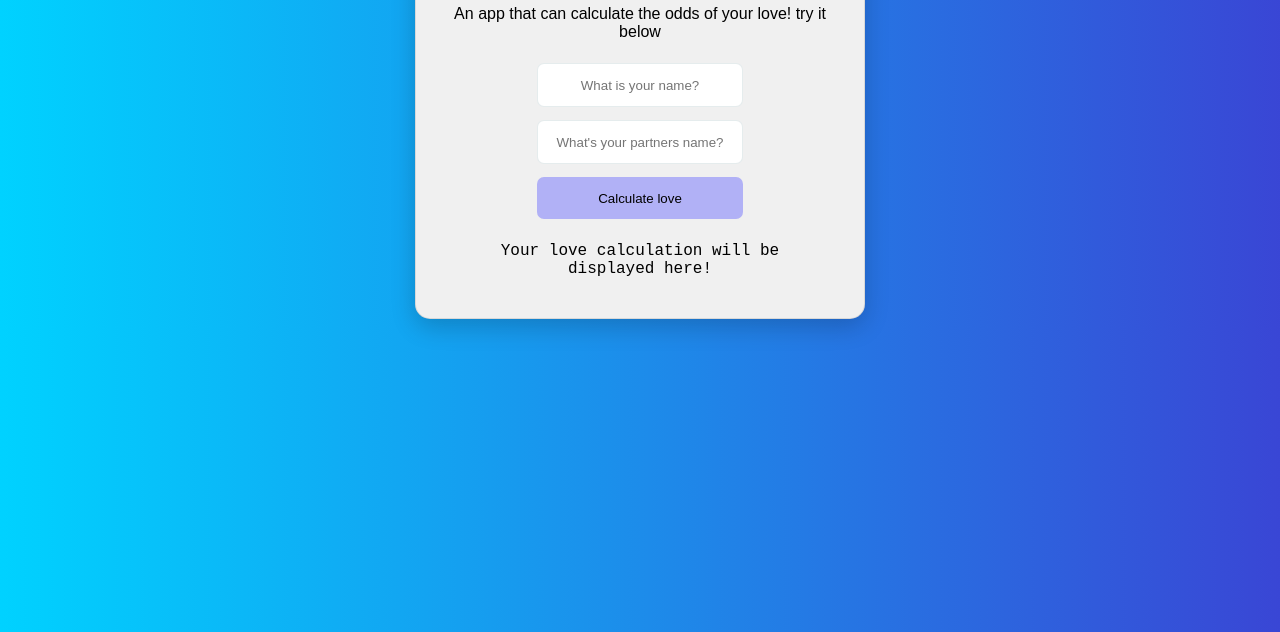
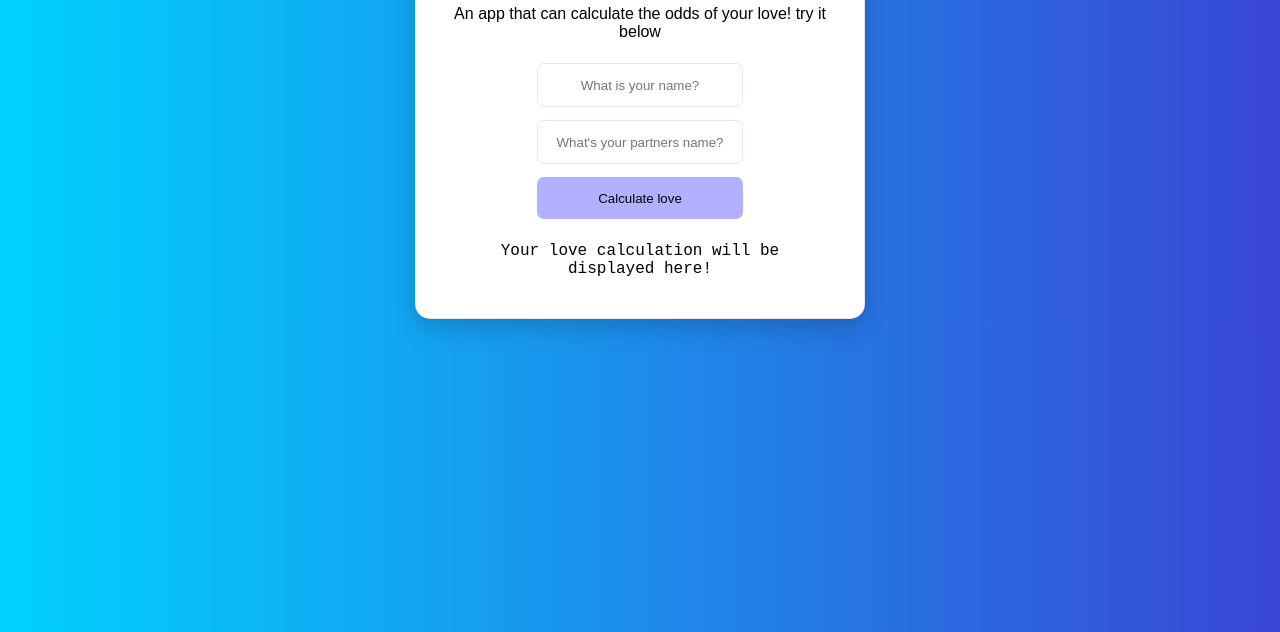
Before and after one commit to aliyualkasim/love-calculator, a plain HTML site: page index.html in a window 1280 px wide. Shown: the part 168-800 px from the top of the page. Drawn offline with Linux system fonts and the light colour scheme.

Commit message:
update.css

```diff
--- a/style.css
+++ b/style.css
@@ -9,6 +9,8 @@ header {
 
 header h1 {
     text-transform: uppercase;
+    font family: verdana;
+    font size: 40px;
 }
 
 .calculator {
@@ -24,7 +26,7 @@ header h1 {
     margin: auto;
     margin-top: 5em;
     padding: 1.5em;
-    background-color: rgb(240, 240, 240);
+    background-color: rgb(340, 340, 340);
 
 }
 
@@ -47,7 +49,7 @@ header h1 {
     border: none;
     padding: 1em;
     border-radius: 7px;
-    background-color: rgb(177, 177, 246);
+    background-color: rgb(177, 177, 256);
 }
 
 .calculator form button:hover {
```
